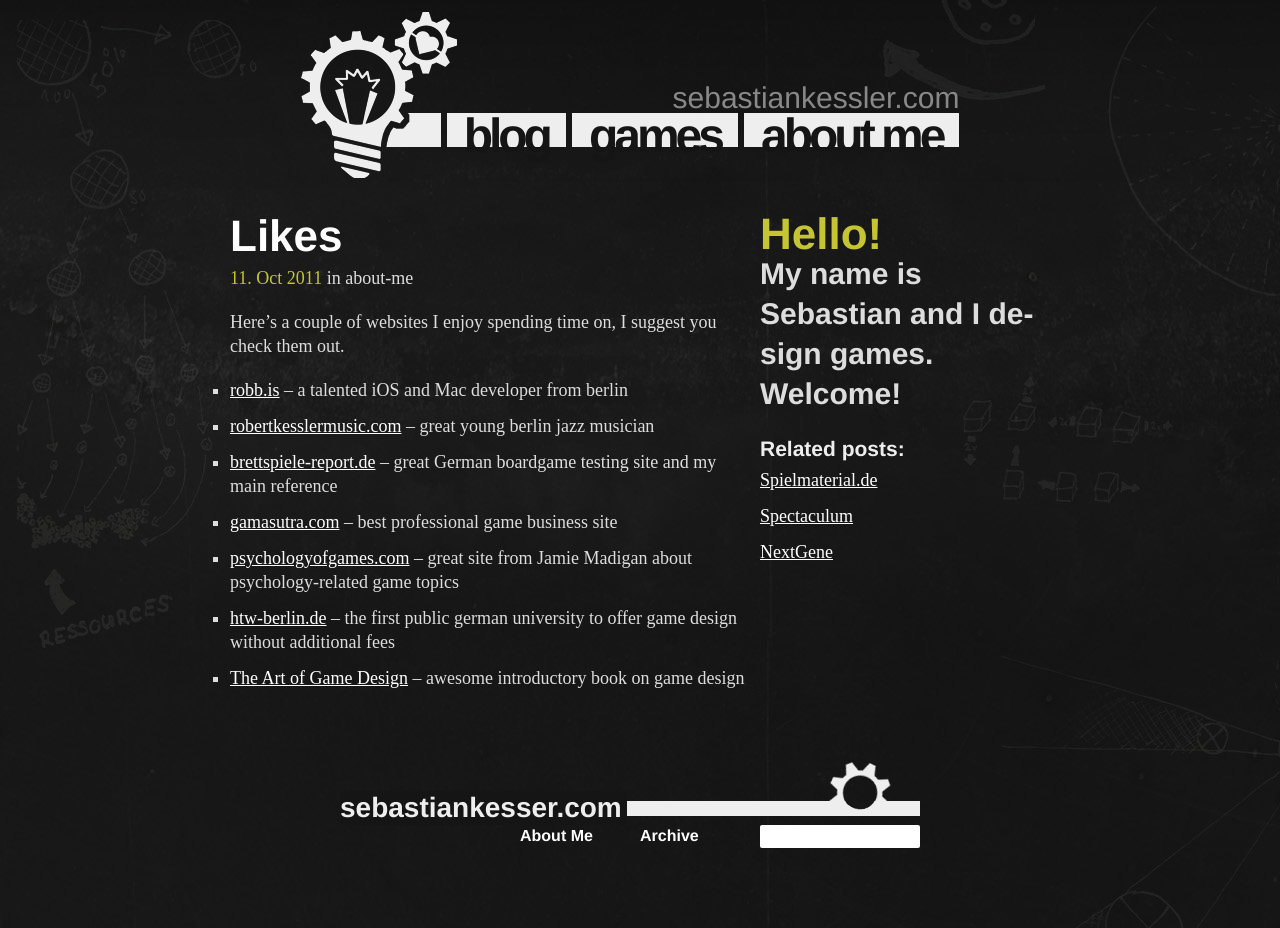
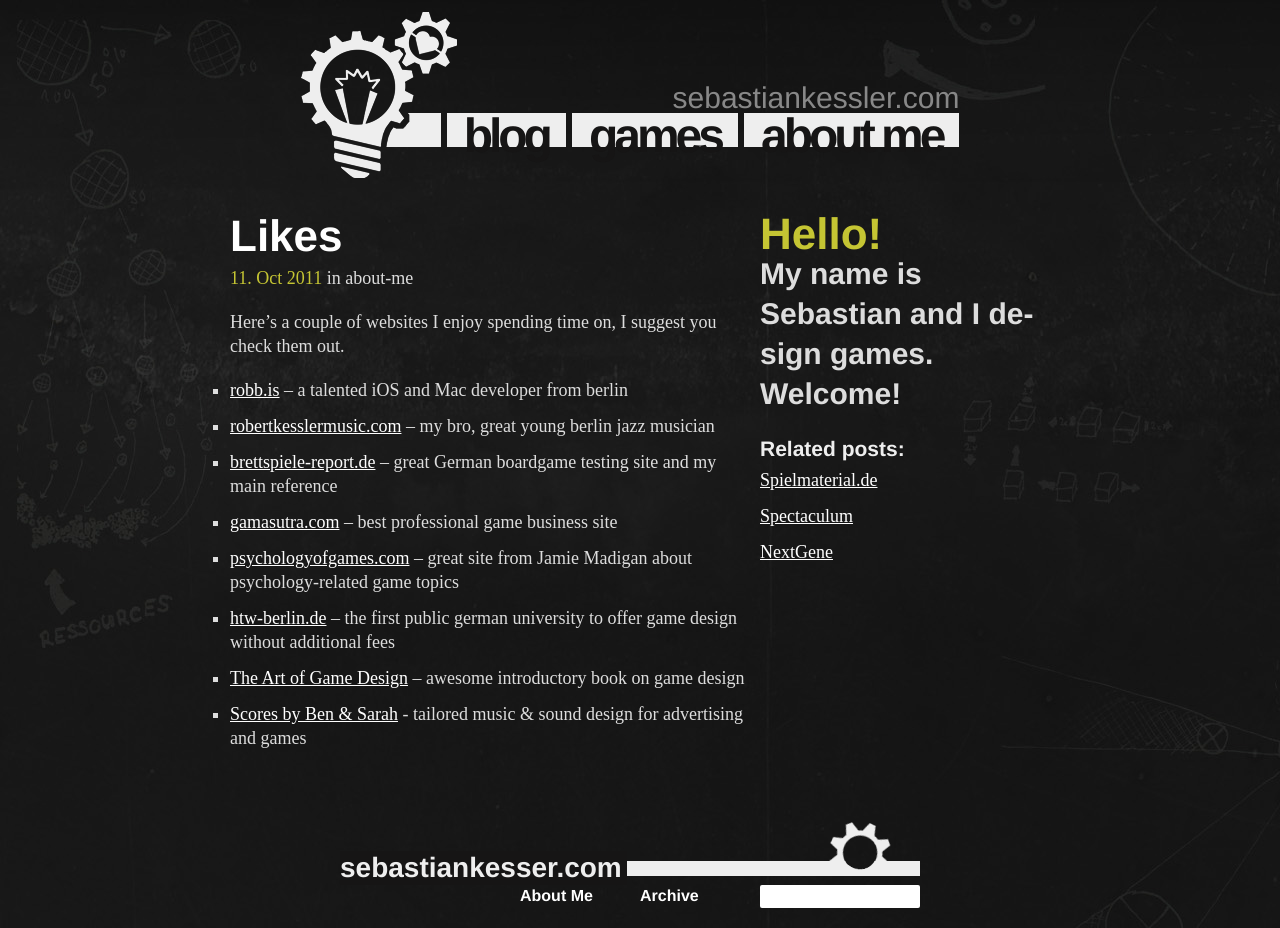
Before and after one commit to zapp/zapp.github.com, a Jekyll site: the page built from _posts/2011-10-11-likes.md, in a window 1280 px wide. Built offline with Jekyll 4.4.1, drawn with Linux system fonts in a browser that asks for light colours; nearby versions of some CDN libraries; comment, search, counter and statistics services are not loaded; before the commit the page ends 900 px from its top, so only the background shows below that.

Commit message:
add: likes "Scores by Ben and Sarah"

```diff
--- a/_posts/2011-10-11-likes.md
+++ b/_posts/2011-10-11-likes.md
@@ -12,12 +12,13 @@
 check them out.
 
 * [robb.is][robb] – a talented iOS and Mac developer from berlin
-* [robertkesslermusic.com][rob] – great young berlin jazz musician
+* [robertkesslermusic.com][rob] – my bro, great young berlin jazz musician
 * [brettspiele-report.de][brettspiele-report] – great German boardgame testing site and my main reference
 * [gamasutra.com][gamasutra] – best professional game business site
 * [psychologyofgames.com][psychologyofgames] – great site from Jamie Madigan about psychology-related game topics
 * [htw-berlin.de][htw] – the first public german university to offer game design without additional fees
 * [The Art of Game Design][aog] – awesome introductory book on game design
+* [Scores by Ben & Sarah][icm] - tailored music & sound design for advertising and games
 
 [robb]:               http://robb.is
 [rob]:                http://robertkesslermusic.com
```
Also changed, not shown: other parts of _posts/2011-10-11-likes.md (+1 -0 lines).
